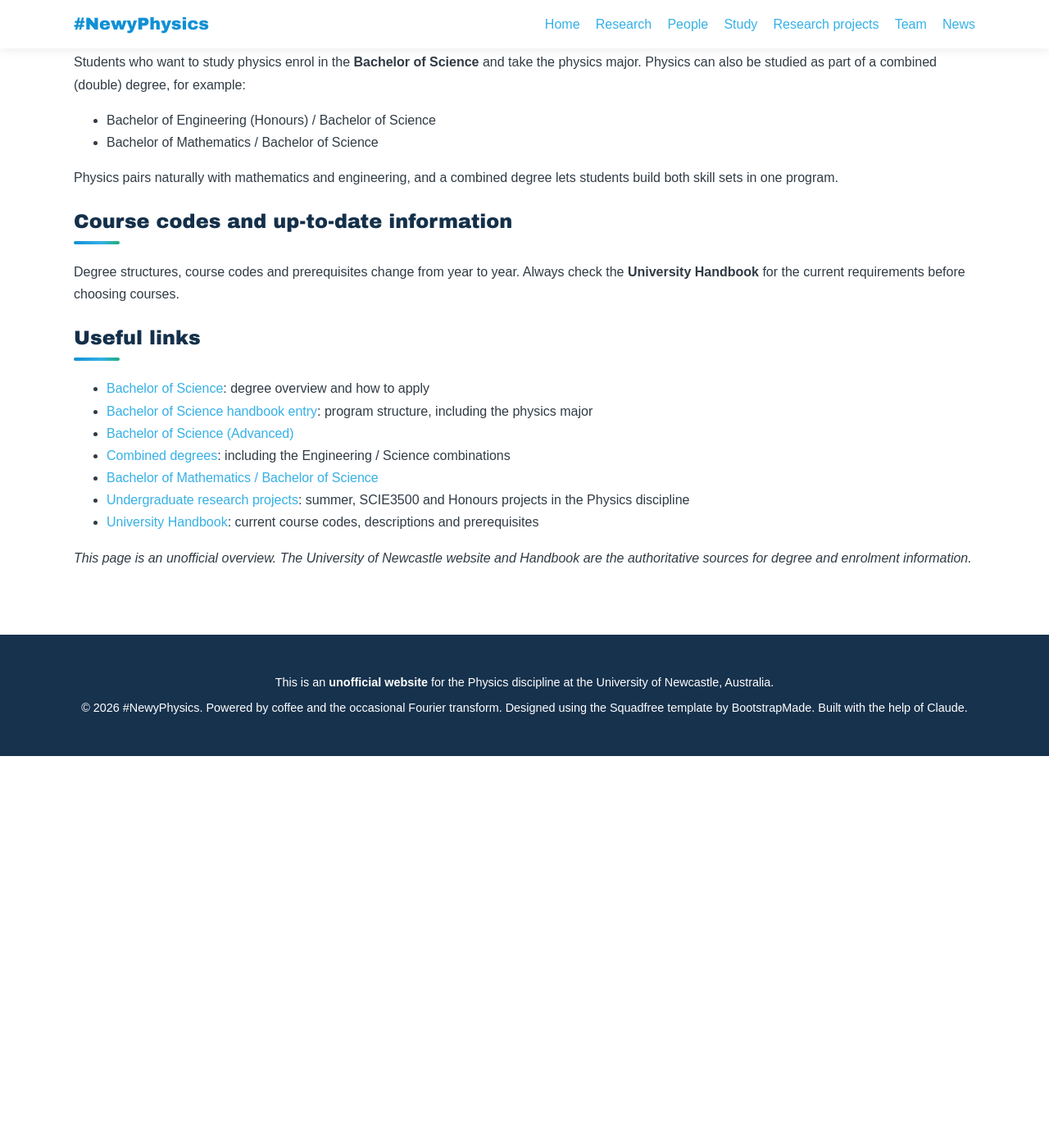
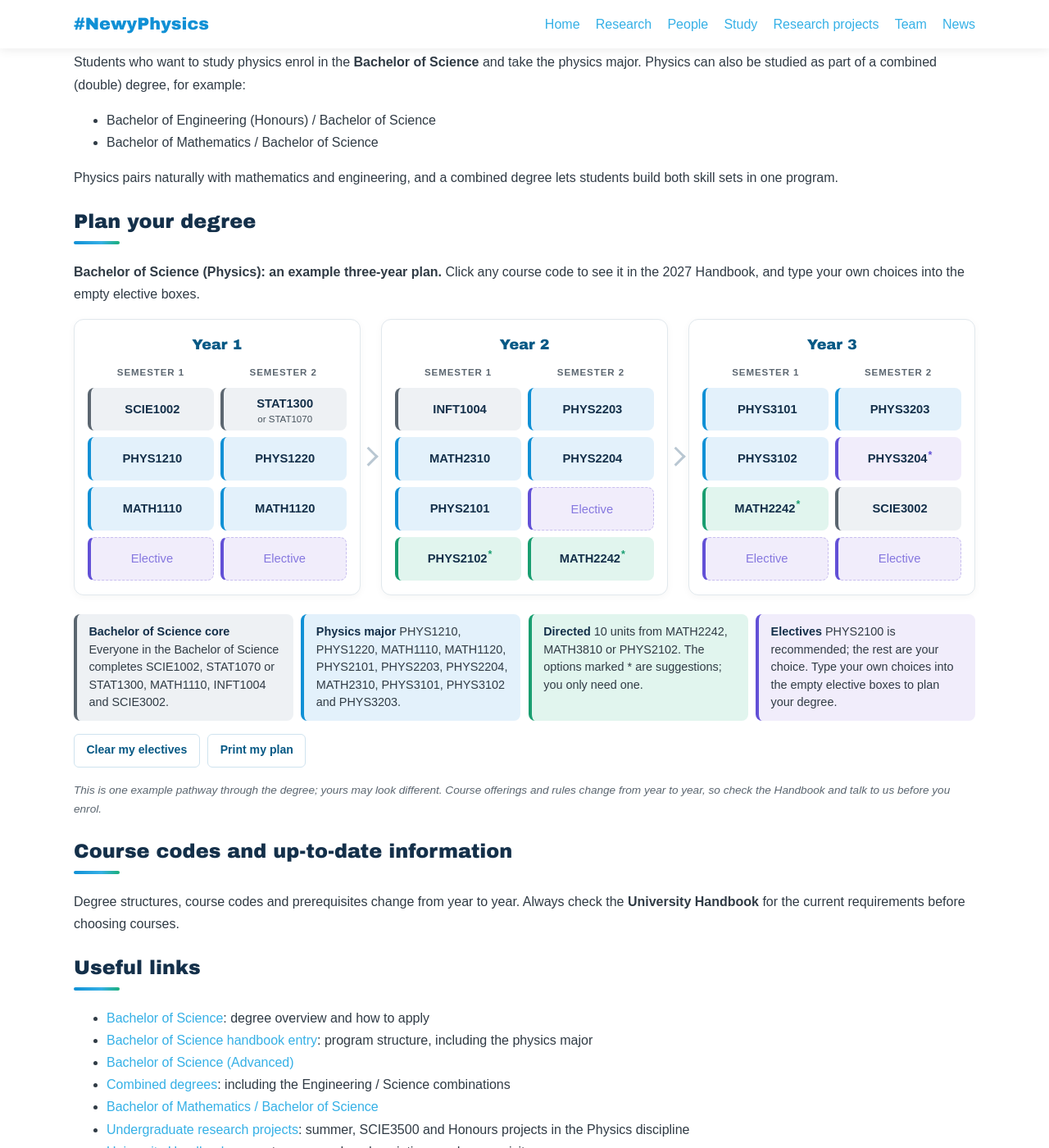
Before and after one commit to NewyPhysics/unofficial_homepage, a Jekyll site: the page built from _teaching/undergraduate.md, in a window 1280 px wide and 1400 px high, scrolled down 832 px. Shown: the whole window at 82% size. Built offline with Jekyll 4.4.1, drawn with Linux system fonts in a browser that asks for light colours; before the commit the page ends 1754 px from its top, so only the background shows below that.

Commit message:
Add interactive program planner to the Undergraduate page
- Three-year, two-semester plan built from _data/program_planner.yml
- Colour-coded core, major, directed and elective courses, with a key
- Course codes link to the Handbook; students can fill in electives (saved in their browser)
- Clear and print buttons; stacks vertically on phones

Co-Authored-By: Claude Opus 5.5 <noreply@anthropic.com>
Claude-Session: https://claude.ai/code/session_01LYcBCLwvG5rvH6dJMd99nN

```diff
--- /dev/null
+++ b/_data/program_planner.yml
@@ -0,0 +1,59 @@
+# Program planner shown on the Undergraduate Physics page.
+#
+# To edit: change the course codes below. Each course needs a `code` and a `type`
+# (core, major, directed or elective). Leave out `code` for a free elective slot,
+# which students can fill in themselves on the page.
+#   option: true  marks a course that is one of several options (shown with *)
+#   alt: STAT1070 shows an alternative course ("or STAT1070")
+# Course codes link to the Handbook for `handbook_year`.
+
+title: "Bachelor of Science (Physics)"
+handbook_year: 2027
+
+categories:
+  - key: core
+    label: "Bachelor of Science core"
+    note: "Everyone in the Bachelor of Science completes SCIE1002, STAT1070 or STAT1300, MATH1110, INFT1004 and SCIE3002."
+  - key: major
+    label: "Physics major"
+    note: "PHYS1210, PHYS1220, MATH1110, MATH1120, PHYS2101, PHYS2203, PHYS2204, MATH2310, PHYS3101, PHYS3102 and PHYS3203."
+  - key: directed
+    label: "Directed"
+    note: "10 units from MATH2242, MATH3810 or PHYS2102. The options marked * are suggestions; you only need one."
+  - key: elective
+    label: "Electives"
+    note: "PHYS2100 is recommended; the rest are your choice. Type your own choices into the empty elective boxes to plan your degree."
+
+years:
+  - name: "Year 1"
+    semesters:
+      - - { code: SCIE1002, type: core }
+        - { code: PHYS1210, type: major }
+        - { code: MATH1110, type: major }
+        - { type: elective }
+      - - { code: STAT1300, type: core, alt: STAT1070 }
+        - { code: PHYS1220, type: major }
+        - { code: MATH1120, type: major }
+        - { type: elective }
+
+  - name: "Year 2"
+    semesters:
+      - - { code: INFT1004, type: core }
+        - { code: MATH2310, type: major }
+        - { code: PHYS2101, type: major }
+        - { code: PHYS2102, type: directed, option: true }
+      - - { code: PHYS2203, type: major }
+        - { code: PHYS2204, type: major }
+        - { type: elective }
+        - { code: MATH2242, type: directed, option: true }
+
+  - name: "Year 3"
+    semesters:
+      - - { code: PHYS3101, type: major }
+        - { code: PHYS3102, type: major }
+        - { code: MATH2242, type: directed, option: true }
+        - { type: elective }
+      - - { code: PHYS3203, type: major }
+        - { code: PHYS3204, type: elective, option: true }
+        - { code: SCIE3002, type: core }
+        - { type: elective }
--- /dev/null
+++ b/_includes/program-planner.html
@@ -0,0 +1,7 @@
+{% assign plan = site.data.program_planner %}
+<div class="planner" id="planner">
+  <p class="pp-intro"><strong>{{ plan.title }}: an example three-year plan.</strong> Click any course code to see it in the {{ plan.handbook_year }} Handbook, and type your own choices into the empty elective boxes.</p>
+  <noscript><p>The interactive planner needs JavaScript. See the <a href="https://handbook.newcastle.edu.au/">University Handbook</a> for the program structure.</p></noscript>
+</div>
+<script type="application/json" id="planner-data">{{ plan | jsonify }}</script>
+<script src="{{ '/assets/js/planner.js' | relative_url }}"></script>
--- a/_teaching/undergraduate.md
+++ b/_teaching/undergraduate.md
@@ -24,6 +24,12 @@ Students who want to study physics enrol in the **Bachelor of Science** and take
 
 Physics pairs naturally with mathematics and engineering, and a combined degree lets students build both skill sets in one program.
 
+## Plan your degree
+
+{% include program-planner.html %}
+
+<p class="salary-note">This is one example pathway through the degree; yours may look different. Course offerings and rules change from year to year, so check the Handbook and talk to us before you enrol.</p>
+
 ## Course codes and up-to-date information
 
 Degree structures, course codes and prerequisites change from year to year. Always check the **University Handbook** for the current requirements before choosing courses.
--- a/assets/css/style.css
+++ b/assets/css/style.css
@@ -266,3 +266,56 @@ h1, h2, h3, .logo h1 {
 .card-accent h3 { margin-top:0; }
 .card-accent h3 a { color:var(--ink-navy); }
 .card-accent h3 a:hover { color:var(--accent); text-decoration:none; }
+
+/* ---------- Program planner (Undergraduate page) ---------- */
+.planner {
+  --pp-core:#5b6670;     --pp-core-bg:#eef1f4;
+  --pp-major:#1090D5;    --pp-major-bg:#e3f1fb;
+  --pp-directed:#199e70; --pp-directed-bg:#e1f5ee;
+  --pp-elective:#6250d6; --pp-elective-bg:#f1edfb;
+  margin:1.2rem 0 1rem;
+}
+.pp-intro { margin-top:0; }
+.pp-grid { display:grid; grid-template-columns:repeat(3,minmax(0,1fr)); gap:1.6rem; margin:1rem 0 1.4rem; }
+.pp-year { position:relative; background:#fff; border:1px solid #e1e8ed; border-radius:12px; padding:1rem 1rem 1.1rem; box-shadow:0 2px 10px rgba(0,0,0,.04); }
+.pp-year:not(:last-child)::after {
+  content:""; position:absolute; top:50%; right:-1.25rem; width:.9rem; height:.9rem;
+  border-top:3px solid #b9c7d2; border-right:3px solid #b9c7d2; transform:translateY(-50%) rotate(45deg);
+}
+.pp-year-title { margin:0 0 .6rem; font-size:1.1rem; color:var(--ink-navy); text-align:center; }
+.pp-sems { display:grid; grid-template-columns:1fr 1fr; gap:.5rem; }
+.pp-sem { display:flex; flex-direction:column; gap:.5rem; min-width:0; }
+.pp-sem-title { margin:0; font-size:.72rem; font-weight:700; letter-spacing:.08em; text-transform:uppercase; color:#5b6670; text-align:center; }
+.pp-cell {
+  display:flex; flex-direction:column; align-items:center; justify-content:center;
+  height:3.3rem; padding:.3rem .3rem; border-radius:8px; border-left:4px solid; box-sizing:border-box; width:100%;
+  font:inherit; font-size:.92rem; font-weight:700; color:var(--ink-navy); text-align:center; text-decoration:none;
+  transition:transform .15s ease, box-shadow .15s ease;
+}
+a.pp-cell:hover, a.pp-cell:focus-visible { transform:translateY(-2px); box-shadow:0 4px 12px rgba(0,0,0,.1); text-decoration:none; color:var(--ink-navy); }
+.pp-core     { background:var(--pp-core-bg);     border-color:var(--pp-core); }
+.pp-major    { background:var(--pp-major-bg);    border-color:var(--pp-major); }
+.pp-directed { background:var(--pp-directed-bg); border-color:var(--pp-directed); }
+.pp-elective { background:var(--pp-elective-bg); border-color:var(--pp-elective); }
+.pp-star { color:var(--pp-directed); font-size:.85em; margin-left:1px; line-height:0; vertical-align:.45em; }
+.pp-elective .pp-star { color:var(--pp-elective); }
+.pp-alt { font-size:.72rem; font-weight:400; line-height:1.2; color:#46525c; }
+.pp-input { border-top:1px dashed #c9bfef; border-right:1px dashed #c9bfef; border-bottom:1px dashed #c9bfef; text-transform:uppercase; outline:none; }
+.pp-input::placeholder { color:#6250d6; opacity:.75; text-transform:none; font-weight:400; }
+.pp-input:focus { background:#fff; box-shadow:0 0 0 3px rgba(98,80,214,.25); }
+.pp-key { display:grid; grid-template-columns:repeat(auto-fit,minmax(min(260px,100%),1fr)); gap:.6rem; }
+.pp-key-item { padding:.7rem .9rem; border-radius:8px; border-left-width:4px; border-left-style:solid; font-size:.9rem; line-height:1.5; color:var(--text); }
+.pp-key-item strong { color:var(--ink-navy); }
+.pp-actions { display:flex; gap:.6rem; flex-wrap:wrap; margin-top:1rem; }
+.pp-btn { font:inherit; font-size:.88rem; font-weight:700; padding:.45rem .9rem; border-radius:6px; border:1px solid #cfe3ef; background:#fff; color:var(--uon-dark-blue); cursor:pointer; }
+.pp-btn:hover { background:#e8f5fc; }
+@media (max-width:900px) {
+  .pp-grid { grid-template-columns:1fr; gap:1.4rem; }
+  .pp-year:not(:last-child)::after { top:auto; bottom:-1.15rem; right:50%; transform:translateX(50%) rotate(135deg); }
+}
+@media print {
+  #header, .unofficial-notice, .footer, .page-header, .pp-actions { display:none !important; }
+  body.pp-printing .inner-page .container > :not(.planner) { display:none !important; }
+  .pp-year { box-shadow:none; break-inside:avoid; }
+  .pp-cell { -webkit-print-color-adjust:exact; print-color-adjust:exact; }
+}
--- /dev/null
+++ b/assets/js/planner.js
@@ -0,0 +1,120 @@
+/*
+ * Program planner for the Undergraduate Physics page.
+ * Reads the plan from the JSON block written by _includes/program-planner.html
+ * (from _data/program_planner.yml) and draws the year-by-year grid.
+ * Free elective boxes can be filled in by students; choices are kept in
+ * their own browser only.
+ */
+(function () {
+  "use strict";
+
+  var root = document.getElementById("planner");
+  var dataEl = document.getElementById("planner-data");
+  if (!root || !dataEl) return;
+
+  var plan;
+  try { plan = JSON.parse(dataEl.textContent); } catch (e) { return; }
+
+  var STORE = "newyphysics-planner-v1";
+  var saved = {};
+  try { saved = JSON.parse(localStorage.getItem(STORE) || "{}") || {}; } catch (e) { saved = {}; }
+  function save() {
+    try { localStorage.setItem(STORE, JSON.stringify(saved)); } catch (e) { /* storage unavailable: choices last for this visit only */ }
+  }
+
+  var labels = {};
+  (plan.categories || []).forEach(function (c) { labels[c.key] = c.label; });
+
+  function el(tag, cls, text) {
+    var n = document.createElement(tag);
+    if (cls) n.className = cls;
+    if (text != null) n.textContent = text;
+    return n;
+  }
+
+  function handbookUrl(code) {
+    var y = plan.handbook_year;
+    return "https://handbook.newcastle.edu.au/course/" + y + "/" + encodeURIComponent(code) + "?year=" + y;
+  }
+
+  var grid = el("div", "pp-grid");
+
+  (plan.years || []).forEach(function (year, yi) {
+    var col = el("section", "pp-year");
+    col.setAttribute("aria-label", year.name);
+    col.appendChild(el("h3", "pp-year-title", year.name));
+    var sems = el("div", "pp-sems");
+
+    (year.semesters || []).forEach(function (courses, si) {
+      var sem = el("div", "pp-sem");
+      sem.appendChild(el("p", "pp-sem-title", "Semester " + (si + 1)));
+
+      (courses || []).forEach(function (c, ci) {
+        var type = c.type || "elective";
+        var cell;
+        if (c.code) {
+          cell = el("a", "pp-cell pp-" + type);
+          cell.href = handbookUrl(c.code);
+          cell.target = "_blank";
+          cell.rel = "noopener noreferrer";
+          cell.title = (labels[type] || type) + (c.option ? " (one of several options)" : "") + ": open " + c.code + " in the Handbook";
+          var code = el("span", "pp-code", c.code);
+          if (c.option) code.appendChild(el("sup", "pp-star", "*"));
+          cell.appendChild(code);
+          if (c.alt) cell.appendChild(el("span", "pp-alt", "or " + c.alt));
+        } else {
+          var id = "y" + yi + "s" + si + "c" + ci;
+          cell = el("input", "pp-cell pp-" + type + " pp-input");
+          cell.type = "text";
+          cell.maxLength = 12;
+          cell.placeholder = "Elective";
+          cell.setAttribute("aria-label", year.name + ", semester " + (si + 1) + ": your elective");
+          cell.value = saved[id] || "";
+          cell.addEventListener("input", function () {
+            var v = cell.value.toUpperCase();
+            if (v !== cell.value) cell.value = v;
+            if (v) saved[id] = v; else delete saved[id];
+            save();
+          });
+        }
+        sem.appendChild(cell);
+      });
+      sems.appendChild(sem);
+    });
+
+    col.appendChild(sems);
+    grid.appendChild(col);
+  });
+
+  root.appendChild(grid);
+
+  // Key: what each colour means
+  var key = el("div", "pp-key");
+  (plan.categories || []).forEach(function (c) {
+    var item = el("div", "pp-key-item pp-" + c.key);
+    item.appendChild(el("strong", null, c.label));
+    item.appendChild(el("span", null, " " + c.note));
+    key.appendChild(item);
+  });
+  root.appendChild(key);
+
+  // Actions
+  var bar = el("div", "pp-actions");
+  var clear = el("button", "pp-btn", "Clear my electives");
+  clear.type = "button";
+  clear.addEventListener("click", function () {
+    saved = {};
+    save();
+    root.querySelectorAll(".pp-input").forEach(function (i) { i.value = ""; });
+  });
+  var print = el("button", "pp-btn", "Print my plan");
+  print.type = "button";
+  print.addEventListener("click", function () {
+    document.body.classList.add("pp-printing");
+    window.print();
+  });
+  window.addEventListener("afterprint", function () { document.body.classList.remove("pp-printing"); });
+  bar.appendChild(clear);
+  bar.appendChild(print);
+  root.appendChild(bar);
+})();
```
Also changed, not shown: docs/EDITING.md (+4 -0 lines).
